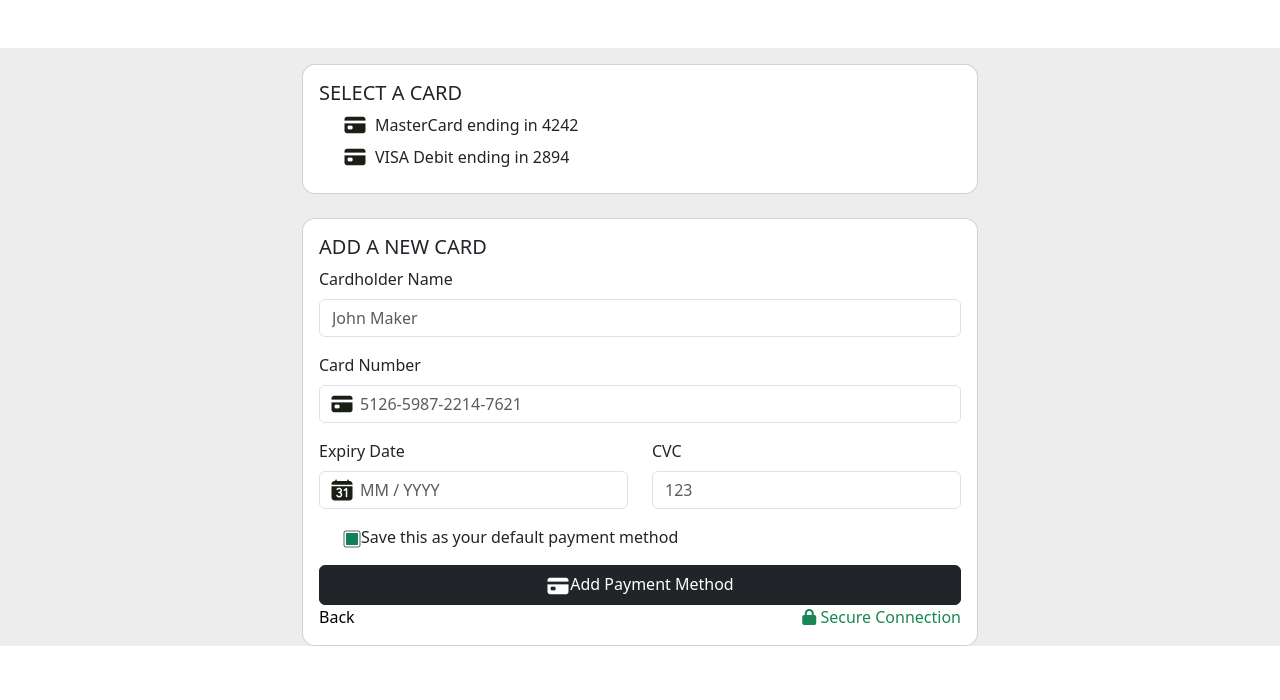
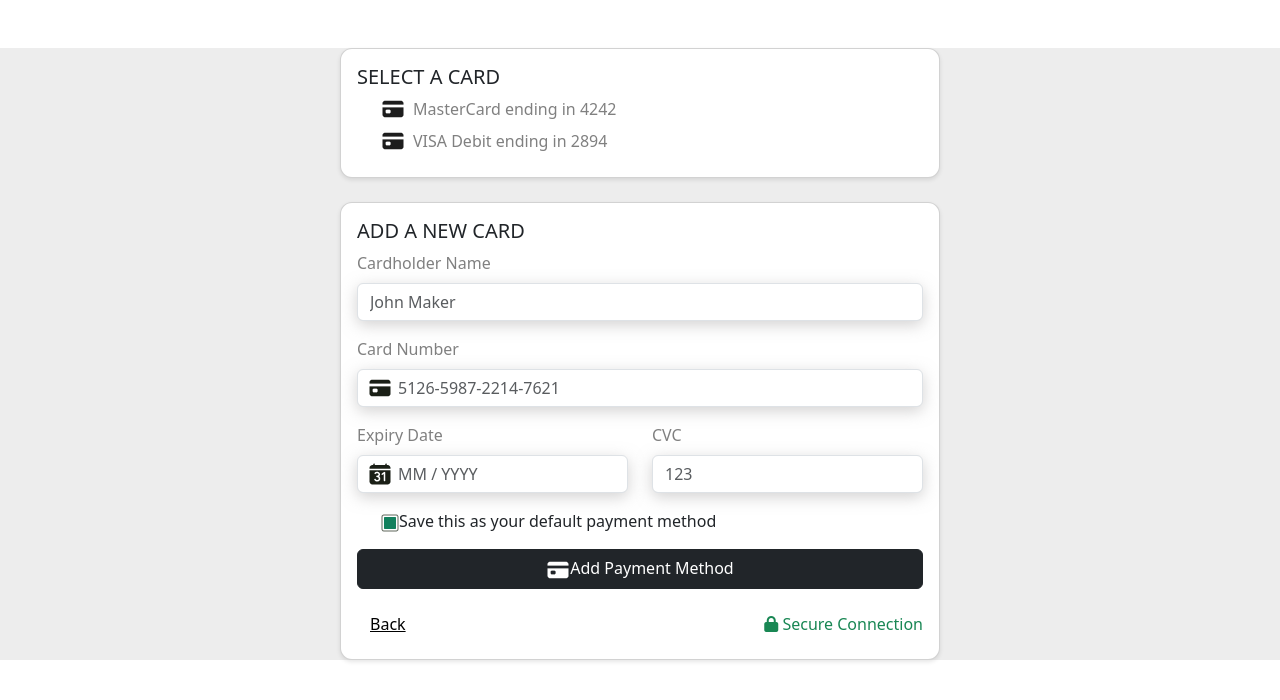
Before and after one commit to Nozzie-Dev/E-commerce_May_Cohort, a React (Create React App) app in the folder melsoft-website/: page /payment in a window 1280 px wide. Shown: the top 700 px of the page. Built offline with nearby package versions, Linux system fonts and the light colour scheme.

Commit message:
Update payment styling

```diff
--- a/melsoft-website/src/pages/Payment.js
+++ b/melsoft-website/src/pages/Payment.js
@@ -61,34 +61,43 @@ const Payment = () => {
             expiryDate: '',
             cvc: ''
         });
-
-
     };
 
     return (
-        <div className="container mt-5">
+        <div className="container mt-5" style={{ paddingTop: '0', paddingBottom: '0' }}>
             {/* Card Selection Section */}
-            <div className="card mb-4" style={{ borderRadius: '13px', width: '676px' }}>
+            <div className="card mb-4" style={{ borderRadius: '12px', boxShadow: '0 2px 4px rgba(0,0,0,0.1)', width: '100%', maxWidth: '600px' }}>
                 <div className="card-body">
                     <h5 className="card-title">SELECT A CARD</h5>
                     {cards.map((card, index) => (
                         <div key={index} className="form-check mb-2 d-flex align-items-center" style={{ gap: '8px' }}>
-                            <img src={CardIcon} alt="Card" style={{ width: '24px', height: '24px' }} />
-                            <label className="form-check-label">
+                        <img
+                            src={CardIcon}
+                            alt="Card"
+                            style={{ width: '24px', height: '24px', filter: 'grayscale(100%)' }}
+                        />
+                        <label className="form-check-label" style={{ color: 'gray' }}>
                             {card.type} ending in {card.last4}
                         </label>
                     </div>
+
                     ))}
                 </div>
             </div>
 
             {/* Add a New Card Section */}
-            <div className="card" style={{ borderRadius: '13px', width: '676px' }}>
+            <div className="card" style={{ borderRadius: '12px', boxShadow: '0 2px 4px rgba(0,0,0,0.1)', width: '100%', maxWidth: '600px' }}>
                 <div className="card-body">
                     <h5 className="card-title">ADD A NEW CARD</h5>
                     <form onSubmit={handleSubmit}>
                     <div className="mb-3">
-                            <label htmlFor="cardholderName" className="form-label">Cardholder Name</label>
+    <label
+        htmlFor="cardholderName"
+        className="form-label"
+        style={{ color: 'gray' }}
+    >
+        Cardholder Name
+    </label>
     <input
         type="text"
         className="form-control"
@@ -96,11 +105,21 @@ const Payment = () => {
         placeholder="John Maker"
         value={cardDetails.cardholderName}
         onChange={handleChange}
+        style={{
+            color: 'gray',
+            boxShadow: '0px 4px 15px rgba(167, 166, 166, 0.5)'
+        }}
     />
 </div>
 
 <div className="mb-3">
-                            <label htmlFor="cardNumber" className="form-label">Card Number</label>
+    <label
+        htmlFor="cardNumber"
+        className="form-label"
+        style={{ color: 'gray' }}
+    >
+        Card Number
+    </label>
     <input
         type="text"
         className="form-control"
@@ -110,7 +129,9 @@ const Payment = () => {
             backgroundImage: `url(${CardIcon})`,
             backgroundRepeat: 'no-repeat',
             backgroundPosition: '10px center',
-                                    paddingLeft: '40px'
+            paddingLeft: '40px',
+            color: 'gray',
+            boxShadow: '0px 4px 15px rgba(167, 166, 166, 0.5)'
         }}
         value={cardDetails.cardNumber}
         onChange={handleChange}
@@ -119,7 +140,13 @@ const Payment = () => {
 
 <div className="row mb-3">
     <div className="col">
-                                <label htmlFor="expiryDate" className="form-label">Expiry Date</label>
+        <label
+            htmlFor="expiryDate"
+            className="form-label"
+            style={{ color: 'gray' }}
+        >
+            Expiry Date
+        </label>
         <input
             type="text"
             className="form-control"
@@ -129,7 +156,9 @@ const Payment = () => {
                 backgroundImage: `url(${calendar})`,
                 backgroundRepeat: 'no-repeat',
                 backgroundPosition: '10px center',
-                                        paddingLeft: '40px'
+                paddingLeft: '40px',
+                color: 'gray',
+                boxShadow: '0px 4px 15px rgba(167, 166, 166, 0.5)'
             }}
             value={cardDetails.expiryDate}
             onChange={handleChange}
@@ -137,12 +166,22 @@ const Payment = () => {
     </div>
 
     <div className="col">
-                                <label htmlFor="cvc" className="form-label">CVC</label>
+        <label
+            htmlFor="cvc"
+            className="form-label"
+            style={{ color: 'gray' }}
+        >
+            CVC
+        </label>
         <input
             type="text"
             className="form-control"
             id="cvc"
             placeholder="123"
+            style={{
+                color: 'gray',
+                boxShadow: '0px 4px 15px rgba(167, 166, 166, 0.5)'
+            }}
             value={cardDetails.cvc}
             onChange={handleChange}
         />
@@ -163,22 +202,16 @@ const Payment = () => {
                             Add Payment Method
                         </button>
 
-                        <div className="d-flex justify-content-between align-items-center">
+                        <div className="d-flex justify-content-between align-items-center mt-3">
                         <button
     type="button"
-    style={{
-        background: 'transparent',
-        border: 'none',
-        color: '#000',
-        padding: '0',
-        fontSize: '16px',
-        textAlign: 'left',
-        cursor: 'pointer'
-    }}
+    className="btn btn-link"
     onClick={() => navigate('/Checkoutform')}
+    style={{ color: 'black' }}
 >
     Back
 </button>
+
 
                             <div className="text-success">
                                 <i className="fas fa-lock"></i> Secure Connection
```
Lines whose indentation alone changed are shown as unchanged.
